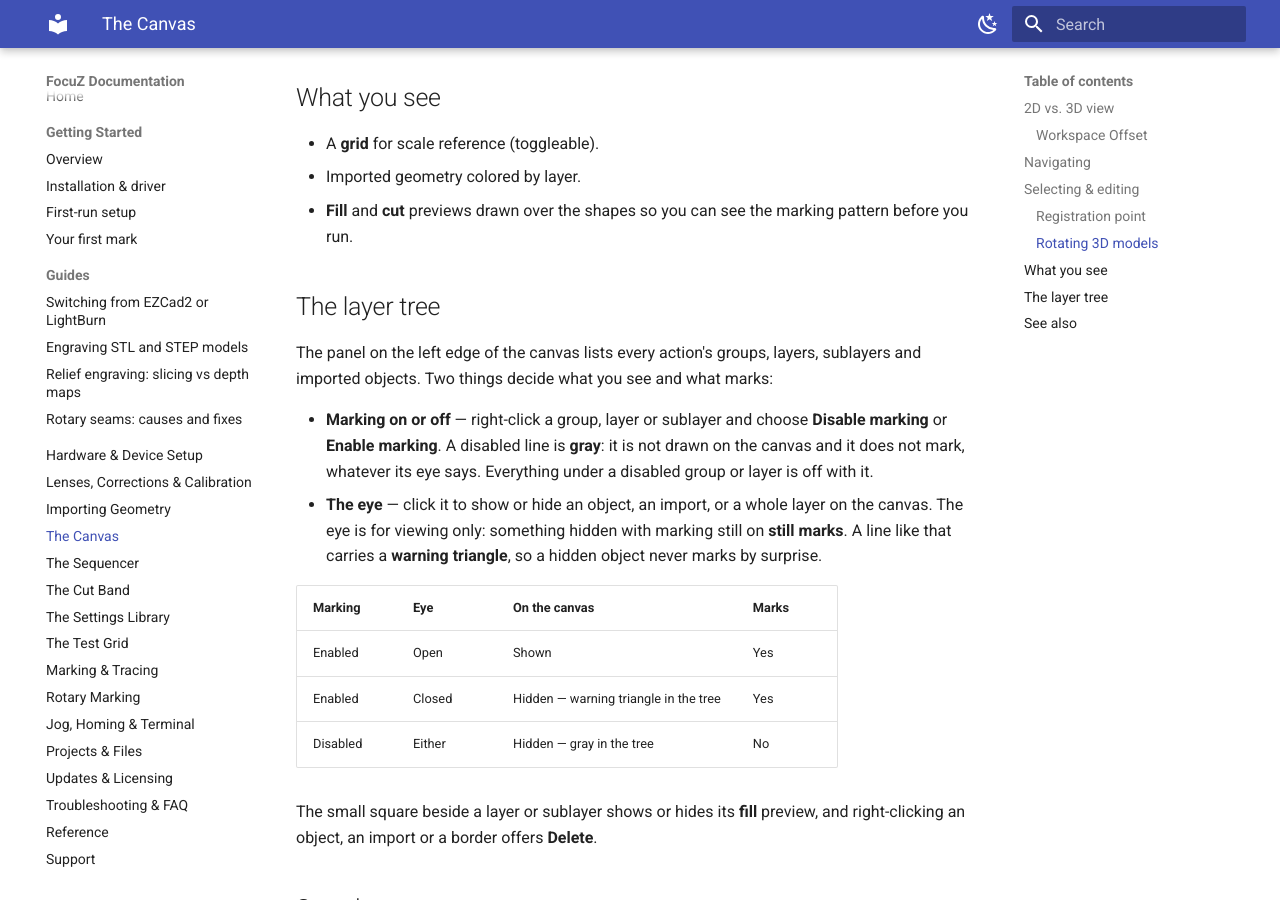
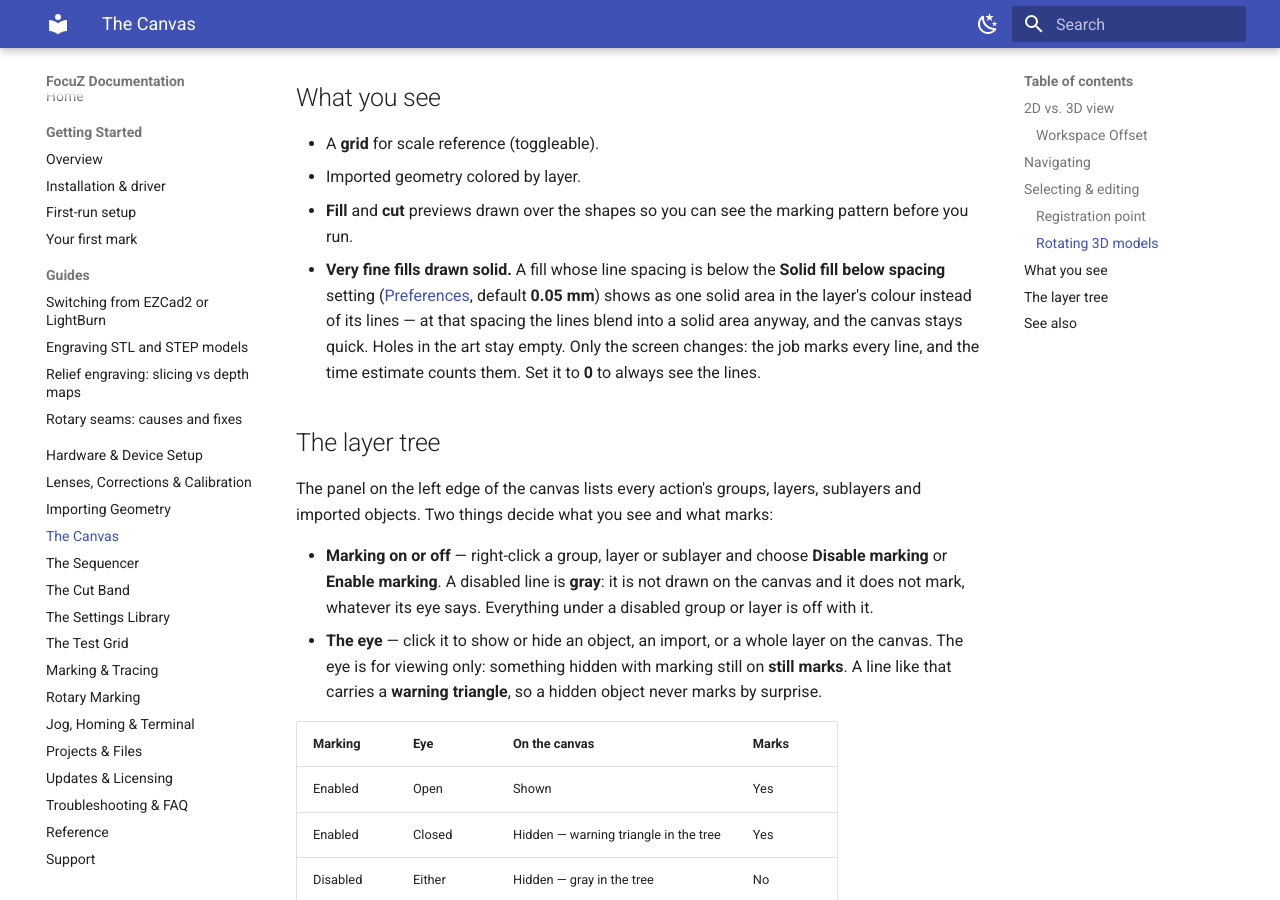
Before and after one commit to Lokahi-Shop/focuz-docs, an MkDocs documentation site: the page built from docs/canvas.md, in a window 1280 px wide and 900 px high, scrolled down 3652 px. Built offline with MkDocs 1.6.1 and Material for MkDocs 9.7.7, drawn with Linux system fonts in a browser that asks for light colours.

Commit message:
Canvas: very fine fills drawn solid (Preferences > Canvas preview)
Co-Authored-By: Claude Opus 5.5 <noreply@anthropic.com>

```diff
--- a/docs/canvas.md
+++ b/docs/canvas.md
@@ -123,6 +123,11 @@ rotation; with both sets at 0 the model is back in its original pose.
 - A **grid** for scale reference (toggleable).
 - Imported geometry colored by layer.
 - **Fill** and **cut** previews drawn over the shapes so you can see the marking pattern before you run.
+- **Very fine fills drawn solid.** A fill whose line spacing is below the **Solid fill below spacing** setting
+  ([Preferences](projects-files.md#preferences-edit-preferences), default **0.05 mm**) shows as one solid area in the
+  layer's colour instead of its lines — at that spacing the lines blend into a solid area anyway, and the canvas stays
+  quick. Holes in the art stay empty. Only the screen changes: the job marks every line, and the time estimate
+  counts them. Set it to **0** to always see the lines.
 
 ## The layer tree
 
```
Also changed, not shown: docs/projects-files.md (+3 -0 lines).
